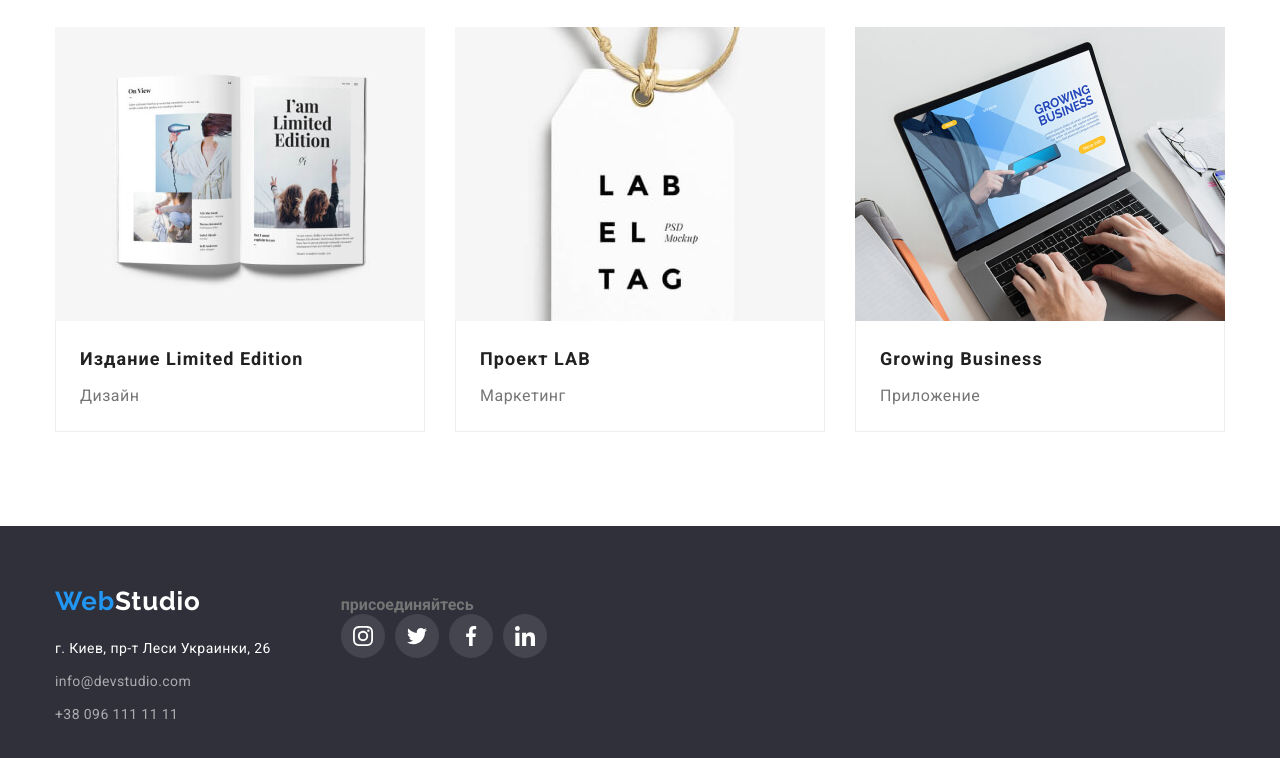
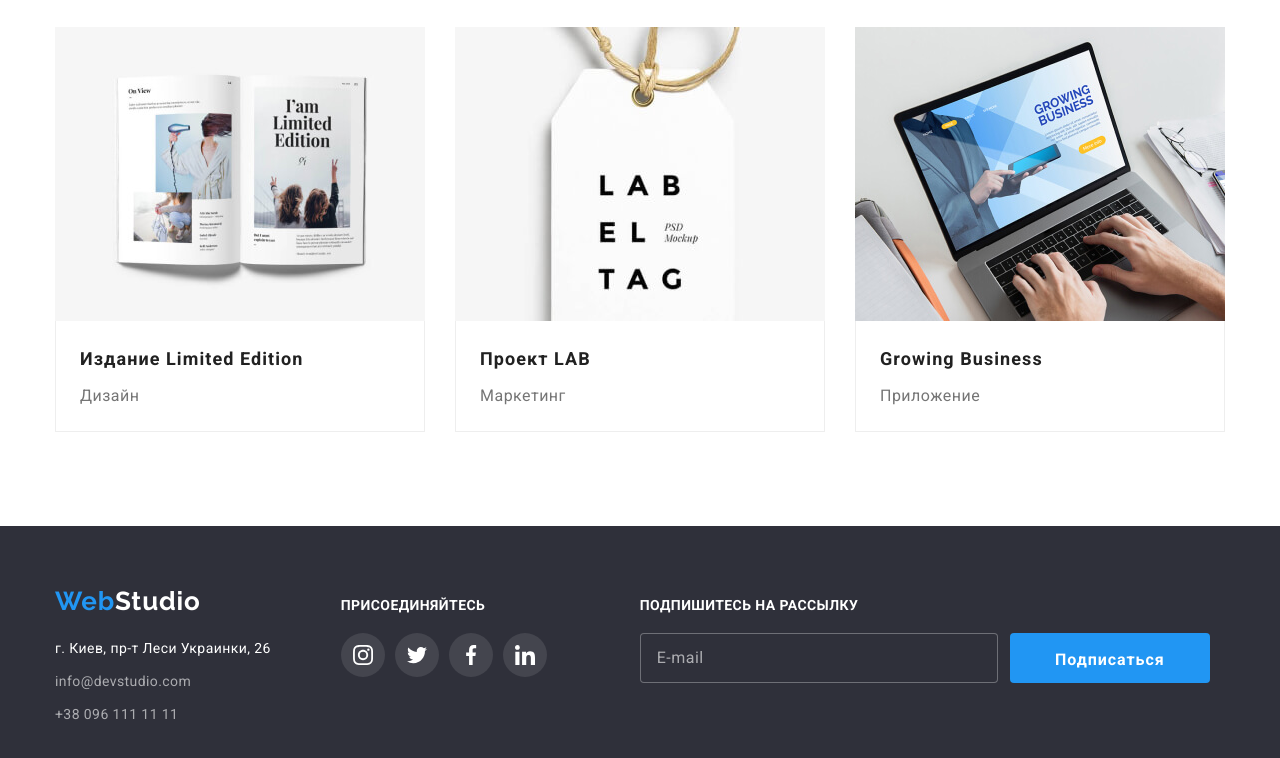
Before and after one commit to Serj-New/goit-markup-hw-06.1, a plain HTML site: page portfolio.html in a window 1280 px wide. Shown: the part 1109-1867 px from the top of the page. Drawn offline with nearby package versions, Linux system fonts and the light colour scheme.

Commit message:
добавляет стили формам в футере

```diff
--- a/css/common.css
+++ b/css/common.css
@@ -339,8 +339,9 @@ img {
   padding: 15px 16px;
   background-color: var(--footer-bacground);
   border: 1px solid var(--footer-input);
-  filter: drop-shadow(0px 4px 4px rgba(0, 0, 0, 0.15));
   border-radius: 4px;
+
+  transition: all 250ms cubic-bezier(0.4, 0, 0.2, 1);
 }
 
 .footer-input::placeholder {
@@ -349,7 +350,11 @@ img {
   font-size: 16px;
   line-height: 1.25;
   letter-spacing: 0.03em;
-
   color: var(--primary-white-color);
   opacity: 0.6;
 }
+
+.footer-input:hover,
+.footer-input:focus {
+  filter: drop-shadow(0px 4px 4px rgba(0, 0, 0, 0.15));
+}
--- a/portfolio.html
+++ b/portfolio.html
@@ -211,7 +211,7 @@
                 </address>
             </div>
             <div class="footer-social-wrap">
-                <strong class="follow-us">присоединяйтесь</strong>
+                <strong class="footer__call">присоединяйтесь</strong>
                 <ul class="footer-social-list list">
                     <li class="footer-social-list__item">
                         <a href="" class="footer-social-list__link link">
@@ -243,6 +243,13 @@
                     </li>
                 </ul>
             </div>
+            <div class="footer__form-wrap">
+                <strong class="footer__call">Подпишитесь на рассылку</strong>
+                <div class="footer__form-items">
+                    <input type="email" class="footer-input" name="mail" placeholder="E-mail">
+                    <button type="button" class="button">Подписаться</button>
+                </div>
+            </div>
         </div>
     </footer>
 </body>
```
